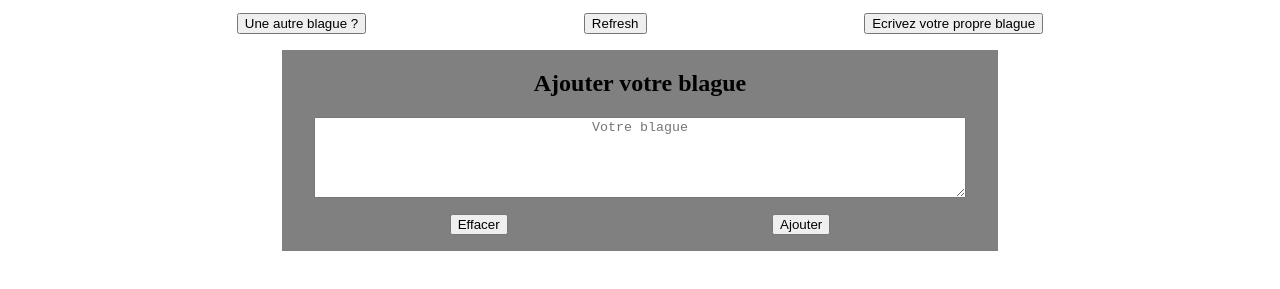
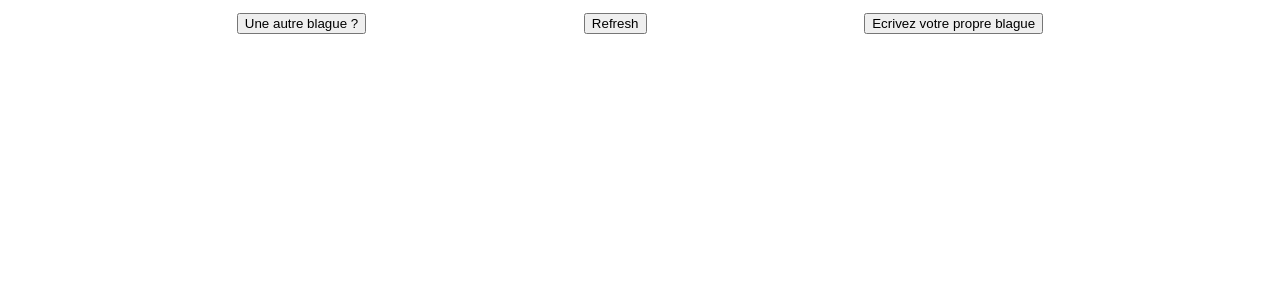
Before and after one commit to guillaume-desbarbieux/mySite, a plain HTML site: page index.html in a window 1280 px wide. Shown: the part 139-428 px from the top of the page. Drawn offline with Linux system fonts and the light colour scheme.

Commit message:
feat : boutons formulaire

```diff
--- a/index.html
+++ b/index.html
@@ -42,14 +42,14 @@
             </div>
 
             <!--  Bloc Formulaire du feed -->
-            <form id="bloc-form" class="form-feed" action="https://httpbin.org/post" method="post">
+            <div id="bloc-form" class="form-feed hidden">
                 <h2 class="form-item" >Ajouter votre blague</h2>
-                <textarea class="form-item" name="joke" placeholder="Votre blague" rows="5" required></textarea>
+                <textarea type="text" id = "jokeFromForm" class="form-item" name="joke" placeholder="Votre blague" autofocus></textarea>
                 <div class="btn-form form-item">
-                    <button type="reset">Effacer</button>
-                    <button type="submit">Ajouter</button>
+                    <button id = "reset-form">Effacer</button>
+                    <button id = "submit-form">Ajouter</button>
                 </div>
-            </form>
+            </div>
 
 
             <!-- Bloc Joke du feed -->
```
